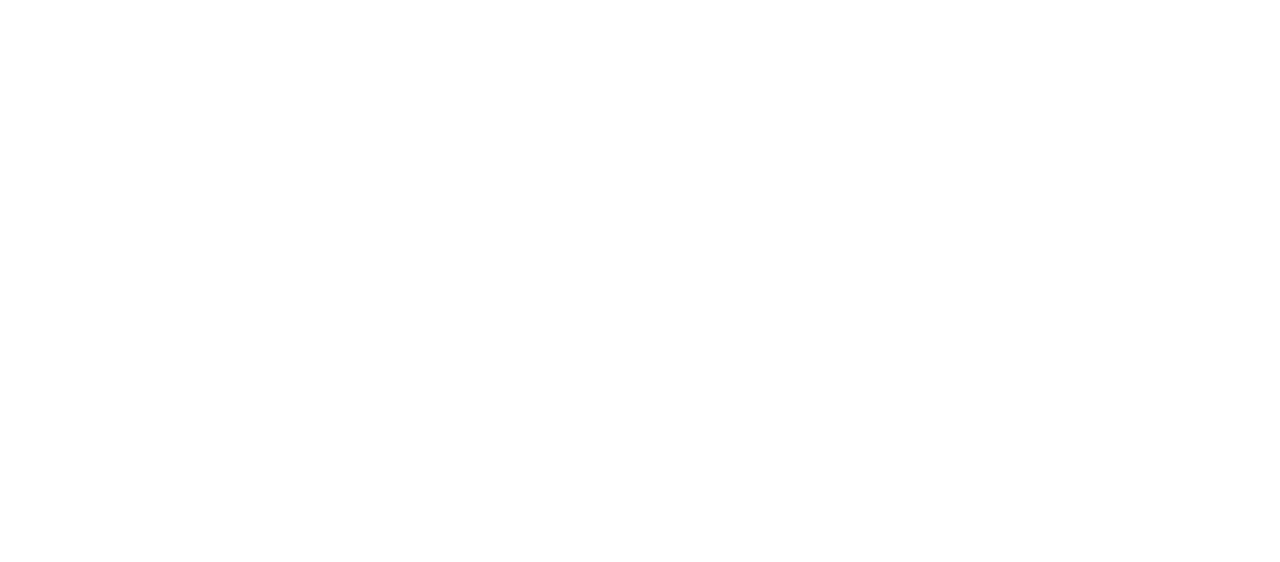
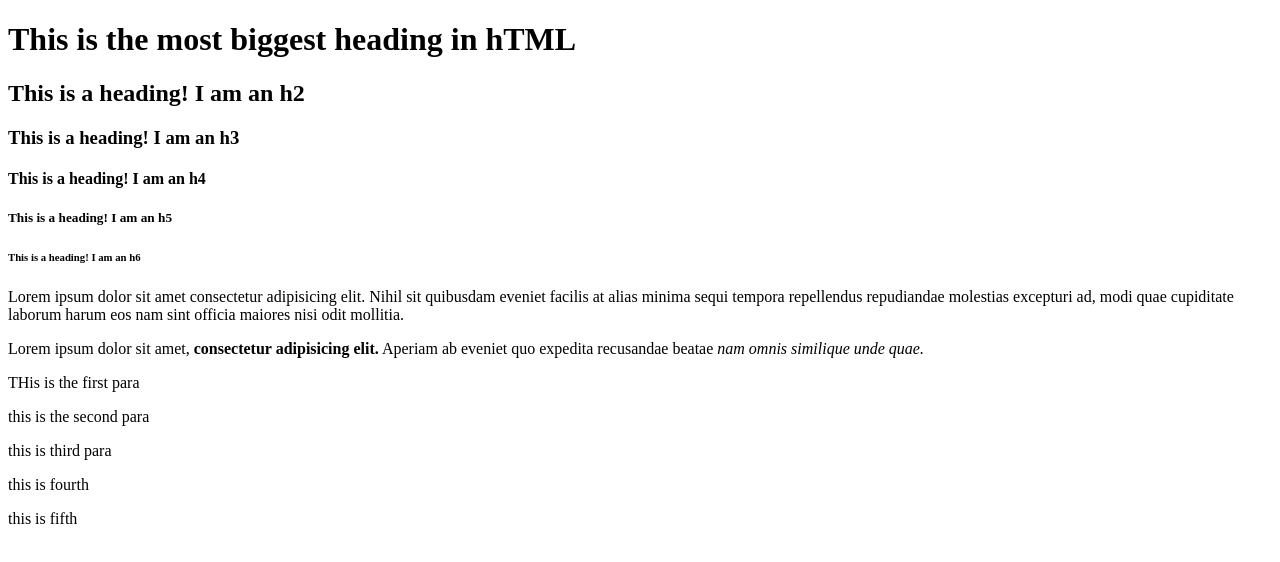
Before and after one commit to mrsamsharma/basicHTML, a plain HTML site: page index.html in a window 1280 px wide. Drawn offline with Linux system fonts and the light colour scheme.

Commit message:
We just learnt some elements

```diff
--- a/index.html
+++ b/index.html
@@ -17,6 +17,26 @@
     <title>HTML Notes</title>
 </head>
 <body>
+    <!-- There are 6 level of headings in HTML  -->
+    <h1>This is the most biggest heading in hTML</h1>
+    <h2>This is a heading! I am an h2</h2>
+    <h3>This is a heading! I am an h3</h3>
+    <h4>This is a heading! I am an h4</h4>
+    <h5>This is a heading! I am an h5</h5>
+    <h6>This is a heading! I am an h6</h6>
+    <!-- This is how we create a paragraph block  -->
+    <p>Lorem ipsum dolor sit amet consectetur adipisicing elit. Nihil sit quibusdam eveniet facilis at alias minima sequi tempora repellendus repudiandae molestias excepturi ad, modi quae cupiditate laborum harum eos nam sint officia maiores nisi odit mollitia.</p>
+    <!-- Paragraph with bold and emphasized text  -->
+    <p>Lorem ipsum dolor sit amet, <strong>consectetur adipisicing elit.</strong> Aperiam ab eveniet quo expedita recusandae beatae <em>nam omnis similique unde quae.</em></p>
+
+    <!-- To create a specific element multiple times name the element with an * followed by the number of elements you want.  -->
+    <p>THis is the first para</p>
+    <p>this is the second para</p>
+    <p>this is third para</p>
+    <p>this is fourth</p>
+    <p>this is fifth</p>
+
+
 
 </body>
 </html>
```
